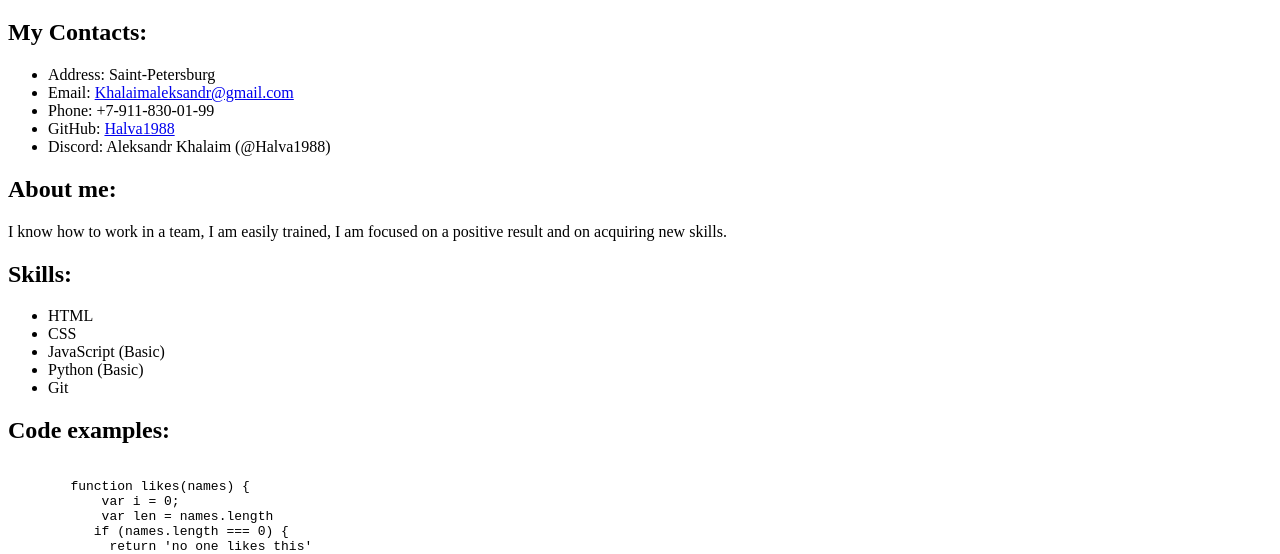
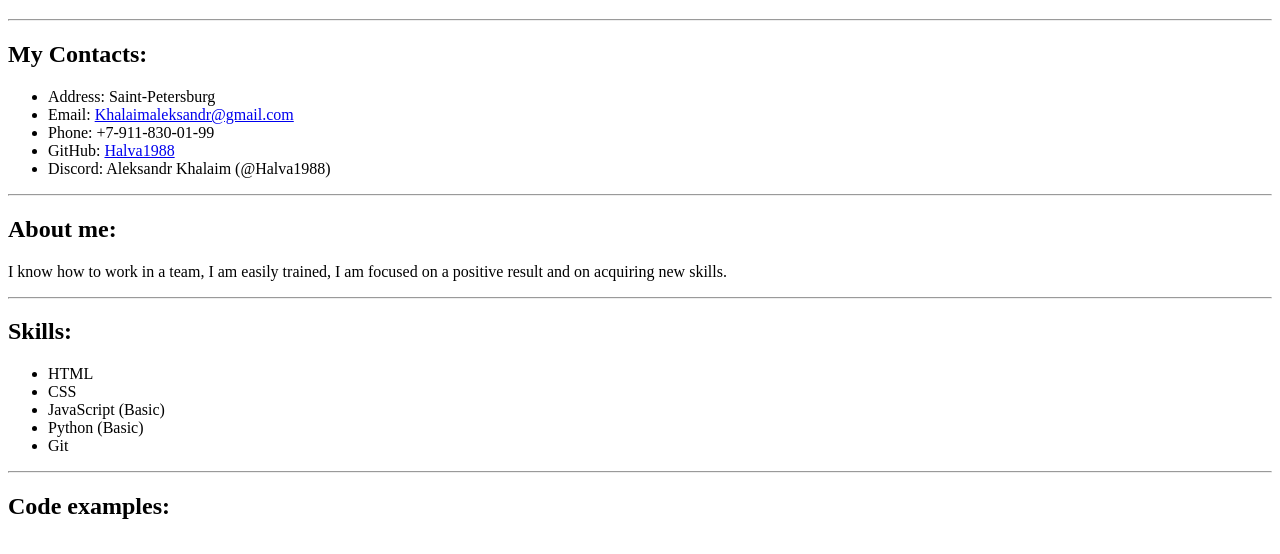
Before and after one commit to Halva1988/rsschool-cv, a plain HTML site: page index.html in a window 1280 px wide. Shown: the part 218-772 px from the top of the page. Drawn offline with Linux system fonts and the light colour scheme.

Commit message:
docs: add teg hr

```diff
--- a/index.html
+++ b/index.html
@@ -4,11 +4,12 @@
     <meta charset="UTF-8">
     <meta http-equiv="X-UA-Compatible" content="IE=edge">
     <meta name="viewport" content="width=device-width, initial-scale=1.0">
-    <title>Document</title>
+    <title>CV-HTML</title>
 </head>
 <body>
     <img src="foto.png">
     <h1>Aleksandr Khalaim</h1>
+    <hr>
 
     <h2>My Contacts:</h2>
     <ul>
@@ -18,9 +19,12 @@
         <li>GitHub: <a href="https://github.com/Halva1988">Halva1988</a> </li>
         <li>Discord: Aleksandr Khalaim (@Halva1988)</li>
     </ul>
+    <hr>
 
     <h2>About me:</h2>
         <p>I know how to work in a team, I am easily trained, I am focused on a positive result and on acquiring new skills.</p>
+    <hr>
+
     <h2>Skills:</h2>
     <ul>
         <li>HTML</li>
@@ -29,9 +33,11 @@
         <li>Python (Basic)</li>
         <li>Git</li>
     </ul>
+    <hr>
 
     <h2>Code examples:</h2>
-    <pre> <code>
+    <pre>
+        <code>
         function likes(names) {
             var i = 0;
             var len = names.length
@@ -51,7 +57,7 @@
            }
 
           }
-    </code>
-</pre>
+        </code>
+    </pre>
 </body>
 </html>
```
